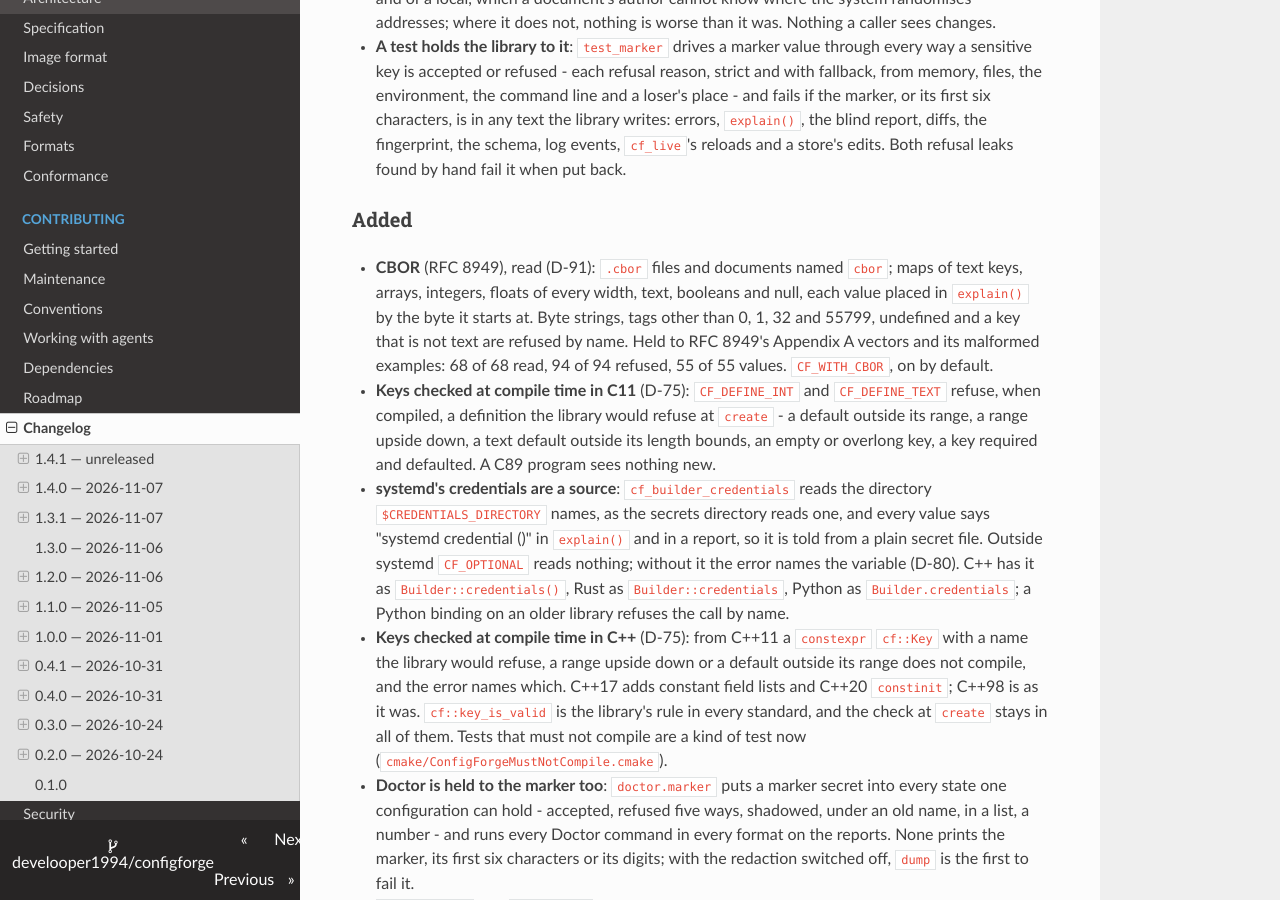
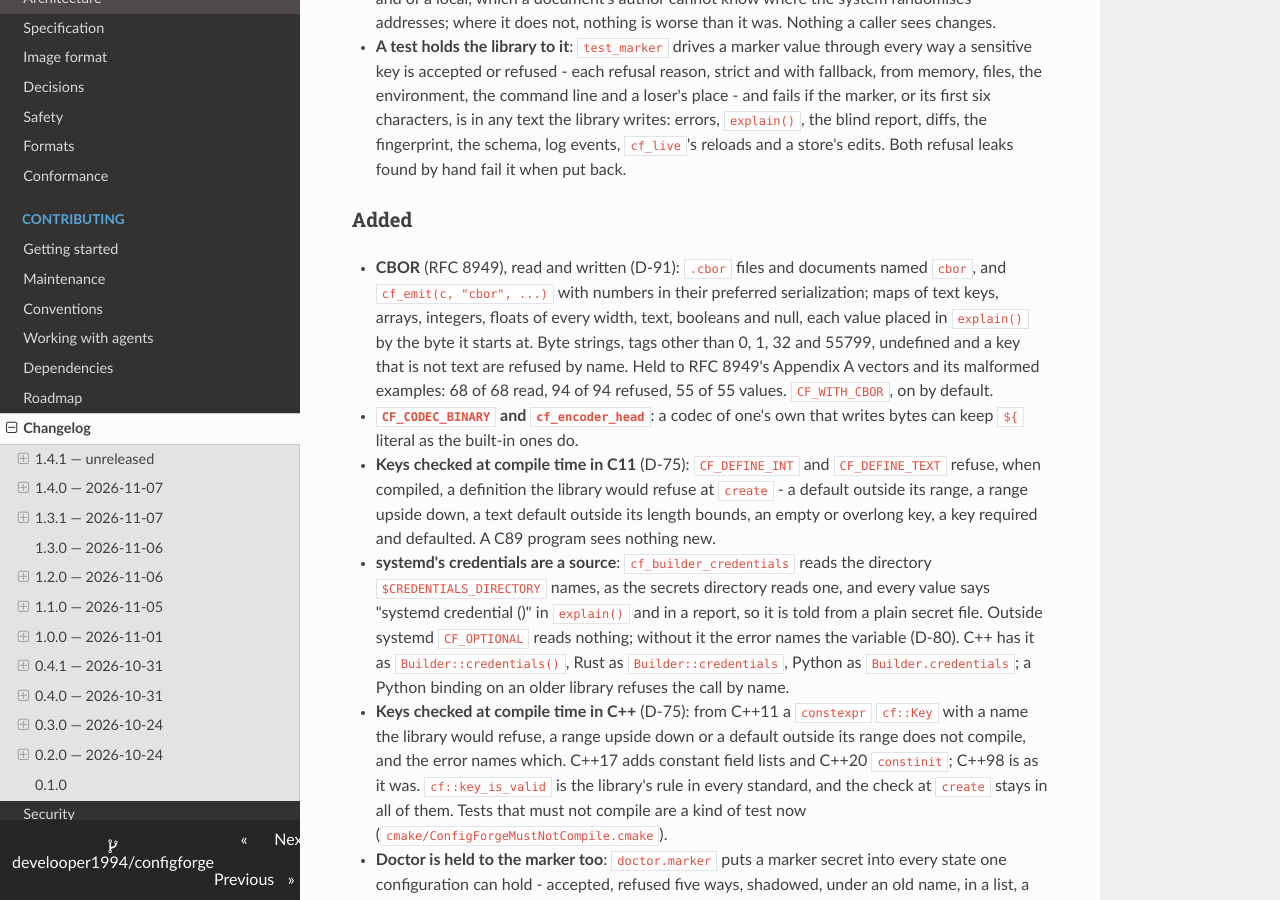
Before and after one commit to develooper1994/configforge, an MkDocs documentation site: the page built from CHANGELOG.md, in a window 1280 px wide and 900 px high, scrolled down 1647 px. Built offline with MkDocs 1.6.1, drawn with Linux system fonts in a browser that asks for light colours.

Commit message:
W4-C3 in the CHANGELOG and the index; a head an analyser cannot follow starts as nothing

```diff
--- a/CHANGELOG.md
+++ b/CHANGELOG.md
@@ -94,14 +94,17 @@ nothing: the C interface is not frozen, and a minor bump may change it.
 
 ### Added
 
-- **CBOR** (RFC 8949), read (D-91): `.cbor` files and documents named
-  `cbor`; maps of text keys, arrays, integers, floats of every width,
+- **CBOR** (RFC 8949), read and written (D-91): `.cbor` files and
+  documents named `cbor`, and `cf_emit(c, "cbor", ...)` with numbers in
+  their preferred serialization; maps of text keys, arrays, integers, floats of every width,
   text, booleans and null, each value placed in `explain()` by the byte
   it starts at. Byte strings, tags other than 0, 1, 32 and 55799,
   undefined and a key that is not text are refused by name. Held to
   RFC 8949's Appendix A vectors and its malformed examples: 68 of 68
   read, 94 of 94 refused, 55 of 55 values. `CF_WITH_CBOR`, on by
   default.
+- **`CF_CODEC_BINARY` and `cf_encoder_head`**: a codec of one's own that
+  writes bytes can keep `${` literal as the built-in ones do.
 
 - **Keys checked at compile time in C11** (D-75): `CF_DEFINE_INT` and
   `CF_DEFINE_TEXT` refuse, when compiled, a definition the library would
```
Also changed, not shown: docs/Plan.md (+1 -1 lines), docs/Roadmap.md (+1 -1 lines), 1 other file.
